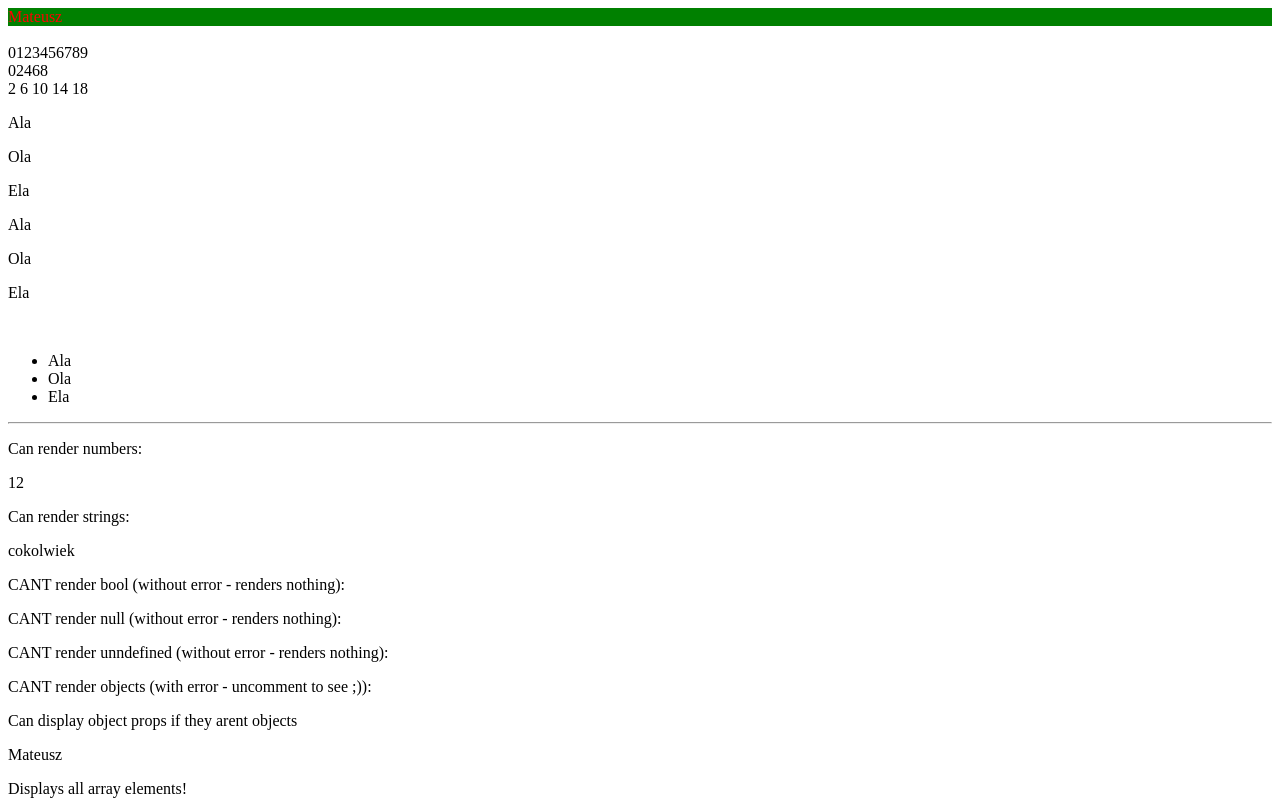
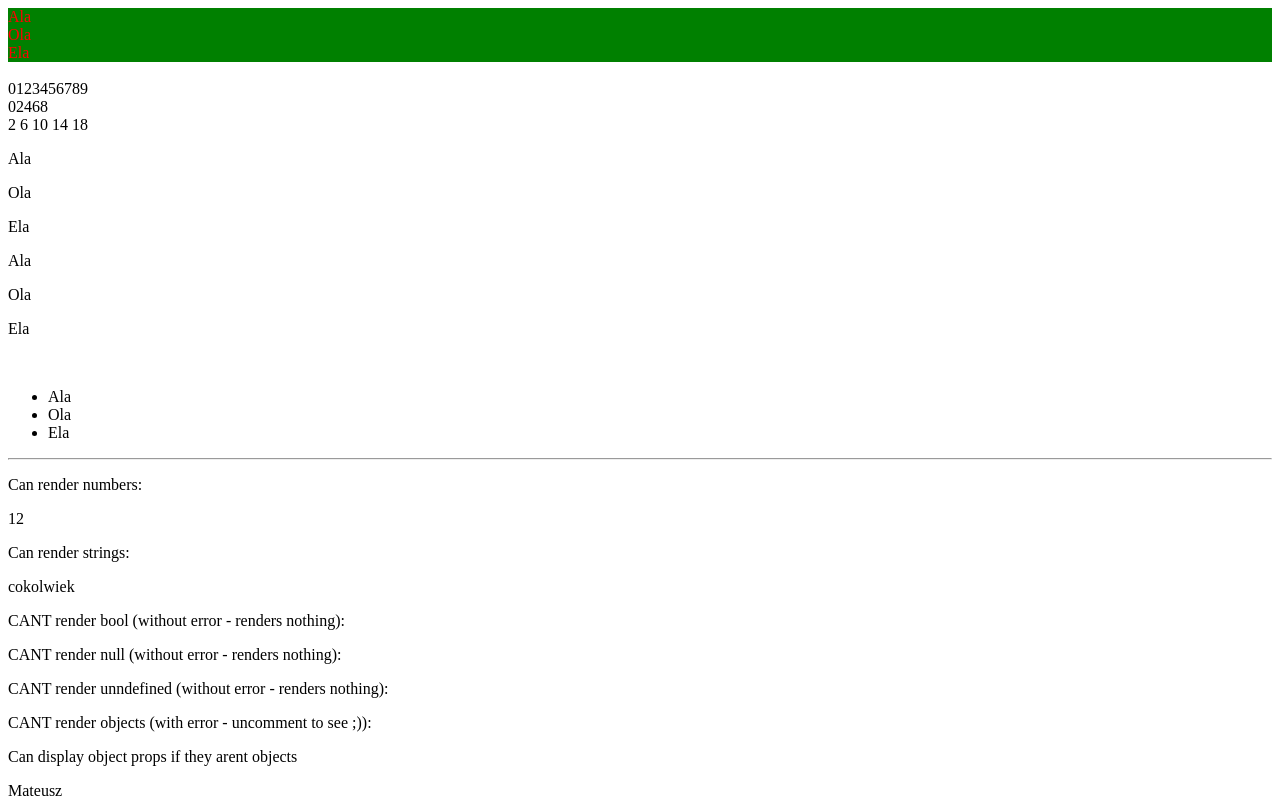
Before and after one commit to olninio/2019.07.29, a React (Create React App) app: page / in a window 1280 px wide. Shown: the top 800 px of the page. Built offline with nearby package versions, Linux system fonts and the light colour scheme.

Commit message:
displaying props

```diff
--- a/src/App.js
+++ b/src/App.js
@@ -5,7 +5,9 @@ import DisplayName from './DisplayName'
 
 const App = () => {
   return <div>
-    <DisplayName />
+    <DisplayName name={'Ala'}/>
+    <DisplayName name={'Ola'}/>
+    <DisplayName name={'Ela'}/>
     <br />
     <Iterating />
     <hr />
--- a/src/DisplayName.js
+++ b/src/DisplayName.js
@@ -4,9 +4,9 @@ const styles = {
   div:  { color: 'red', backgroundColor: 'green' }
 }
 
-const DisplayName = () => (
+const DisplayName = (props) => (
   <div style={styles.div}>
-    Mateusz
+    {props.name}
   </div>
 )
 
```
